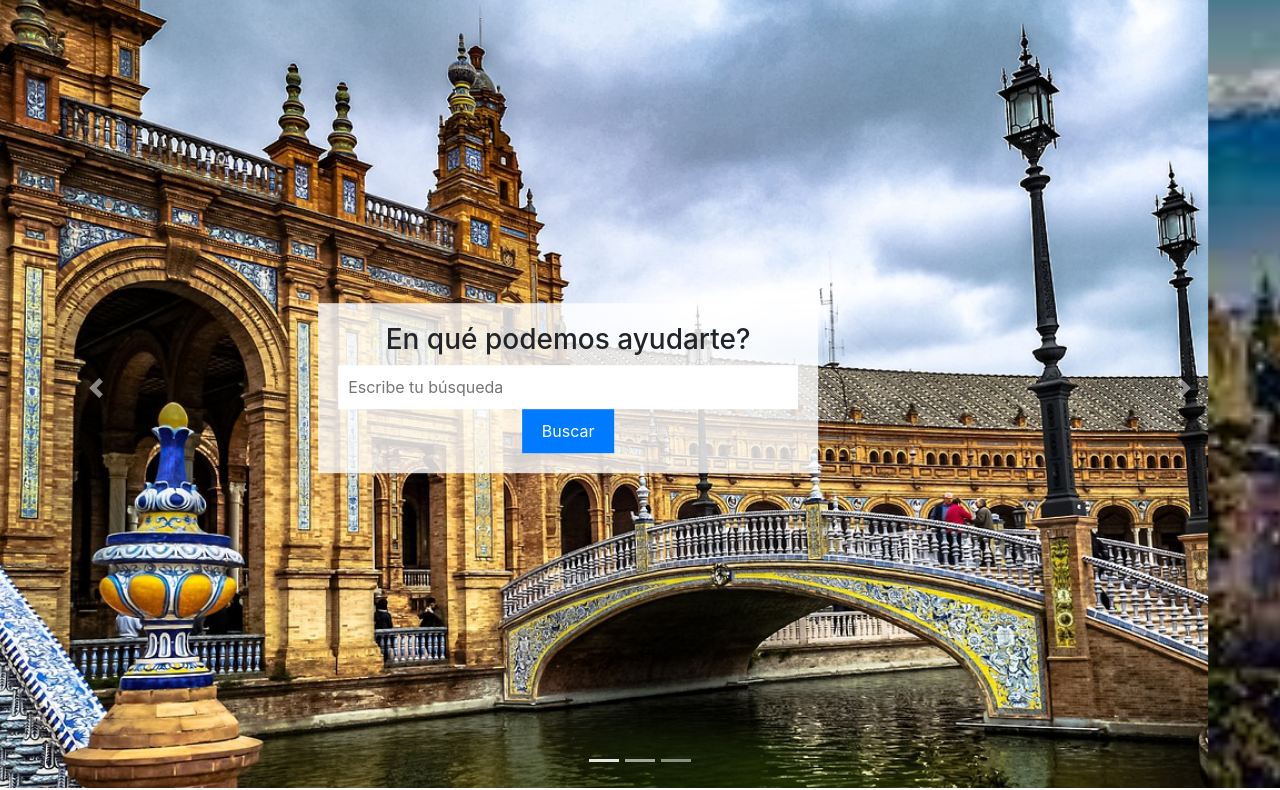
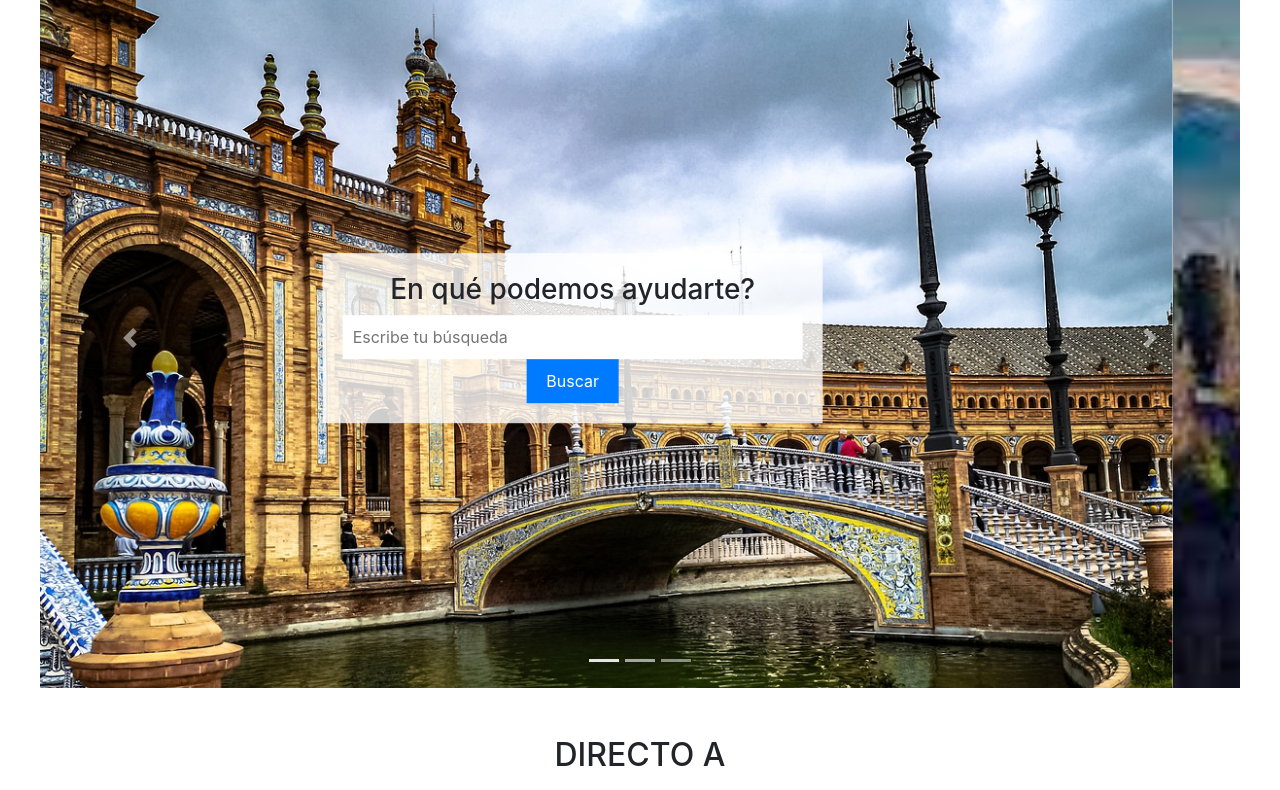
Before and after one commit to MrSundayS/Junta-de-Andalucia, a plain HTML site: page Angular/Practica_1/index.html in a window 1280 px wide. Shown: the part 102-892 px from the top of the page. Drawn offline with nearby package versions, Linux system fonts and the light colour scheme.

Commit message:
Centrado del carrusel

```diff
--- a/Angular/Practica_1/css/estilo.css
+++ b/Angular/Practica_1/css/estilo.css
@@ -58,3 +58,17 @@
     outline: none;
     cursor: pointer;
   }
+
+  .carousel {
+    display: flex;
+    justify-content: center;
+    align-items: center;
+    max-width: 1200px; /* Ajusta el ancho según tus necesidades */
+    margin: 0 auto;
+  }
+
+  .carousel .carousel-inner img {
+    object-fit: cover;
+    width: 100%;
+    height: 700px; /* Ajusta la altura según tus necesidades */
+  }
```
